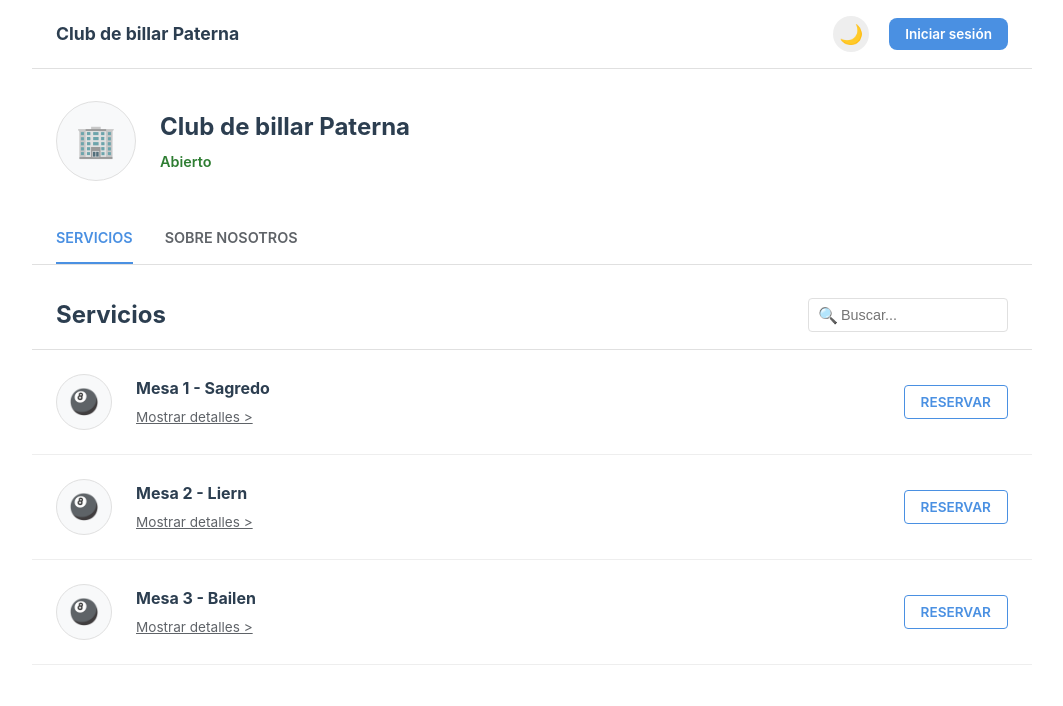
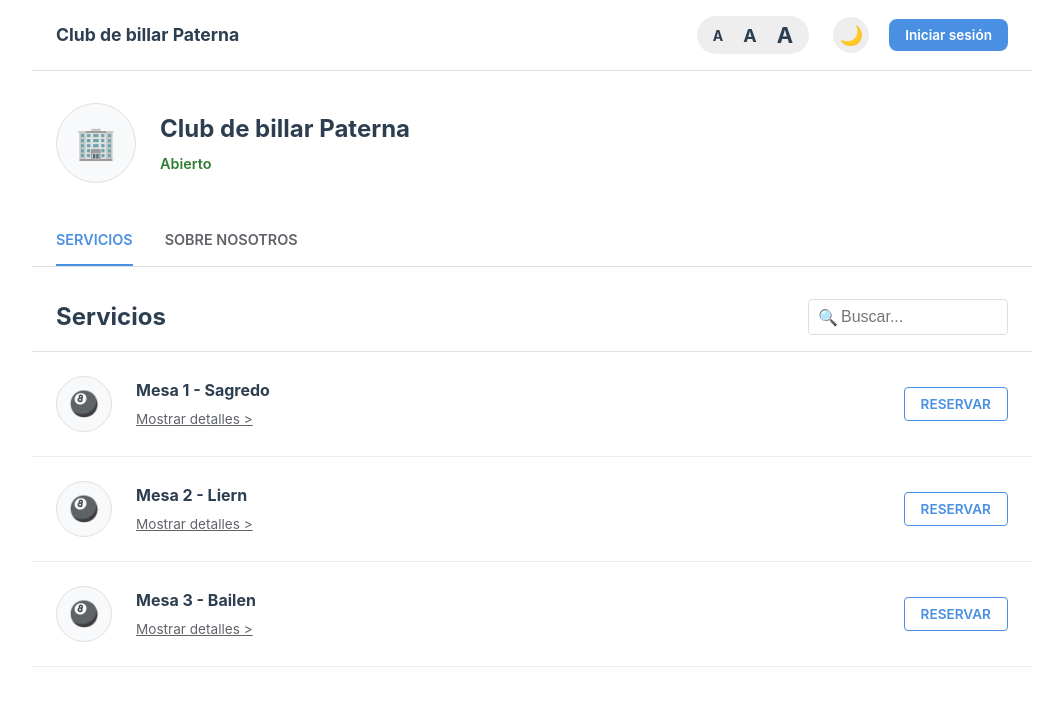
Before and after one commit to Esterfrndz/club-de-billar, a React (Vite) app: page / in a window 1280 px wide. Shown: the top 706 px of the page, without its empty margins (108-1171 px from the left). Built offline with nearby package versions, Linux system fonts and the light colour scheme; no server answers; the database is empty.

Commit message:
feat: añadir control de tamaño de fuente para accesibilidad

```diff
--- a/src/App.jsx
+++ b/src/App.jsx
@@ -19,6 +19,11 @@ function App() {
         return saved ? JSON.parse(saved) : false;
     });
 
+    const [fontScale, setFontScale] = useState(() => {
+        const saved = localStorage.getItem('fontScale');
+        return saved ? parseFloat(saved) : 1;
+    });
+
     // Handle Dark Mode
     useEffect(() => {
         if (darkMode) {
@@ -28,6 +33,12 @@ function App() {
         }
         localStorage.setItem('darkMode', JSON.stringify(darkMode));
     }, [darkMode]);
+
+    // Handle Font Scale
+    useEffect(() => {
+        document.documentElement.style.setProperty('--font-scale', fontScale);
+        localStorage.setItem('fontScale', fontScale);
+    }, [fontScale]);
 
     // Handle cancellation via URL parameter
     useEffect(() => {
@@ -121,6 +132,32 @@ function App() {
             <nav className="top-nav">
                 <div className="brand-name">Club de billar Paterna</div>
                 <div className="user-profile">
+                    <div className="accessibility-controls">
+                        <button
+                            className="font-control-btn"
+                            onClick={() => setFontScale(1)}
+                            title="Letra normal"
+                            style={{ fontSize: '14px' }}
+                        >
+                            A
+                        </button>
+                        <button
+                            className="font-control-btn"
+                            onClick={() => setFontScale(1.2)}
+                            title="Letra grande"
+                            style={{ fontSize: '18px' }}
+                        >
+                            A
+                        </button>
+                        <button
+                            className="font-control-btn"
+                            onClick={() => setFontScale(1.4)}
+                            title="Letra muy grande"
+                            style={{ fontSize: '22px' }}
+                        >
+                            A
+                        </button>
+                    </div>
                     <button
                         className="theme-toggle-btn"
                         onClick={() => setDarkMode(!darkMode)}
--- a/src/AppLayout.css
+++ b/src/AppLayout.css
@@ -35,6 +35,31 @@
     padding: 4px 12px;
     border-radius: 20px;
     border: 1px solid var(--color-border);
+}
+
+.accessibility-controls {
+    display: flex;
+    align-items: center;
+    gap: 4px;
+    margin-right: 12px;
+    background: var(--color-bg-tertiary);
+    padding: 2px 8px;
+    border-radius: 20px;
+}
+
+.font-control-btn {
+    background: none;
+    border: none;
+    color: var(--color-text-primary);
+    font-weight: 700;
+    cursor: pointer;
+    padding: 4px 8px;
+    border-radius: 4px;
+    transition: background 0.2s;
+}
+
+.font-control-btn:hover {
+    background: var(--color-border);
 }
 
 .theme-toggle-btn {
@@ -220,7 +245,7 @@
     border: 1px solid var(--color-border);
     background: var(--color-bg-primary);
     color: var(--color-text-primary);
-    font-size: 0.9rem;
+    font-size: inherit;
     width: 200px;
     outline: none;
 }
--- a/src/components/ReservationWizard.css
+++ b/src/components/ReservationWizard.css
@@ -126,7 +126,7 @@
     background: var(--color-bg-primary);
     color: var(--color-text-primary);
     border-radius: var(--border-radius-sm);
-    font-size: 1rem;
+    font-size: inherit;
     outline: none;
 }
 
--- a/src/index.css
+++ b/src/index.css
@@ -1,4 +1,9 @@
 :root {
+  /* Accessibility Scales */
+  --font-scale: 1;
+  /* Normal: 1, Large: 1.2, Extra Large: 1.4 */
+  --base-font-size: calc(16px * var(--font-scale));
+
   /* Common variables */
   --font-family-sans: 'Inter', -apple-system, BlinkMacSystemFont, "Segoe UI", Roboto, Helvetica, Arial, sans-serif;
   --spacing-xs: 4px;
@@ -53,6 +58,7 @@
 
 body {
   font-family: var(--font-family-sans);
+  font-size: var(--base-font-size);
   background-color: var(--color-bg-primary);
   color: var(--color-text-primary);
   line-height: 1.5;
```
